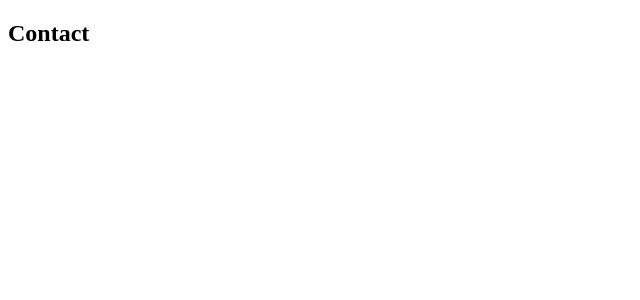
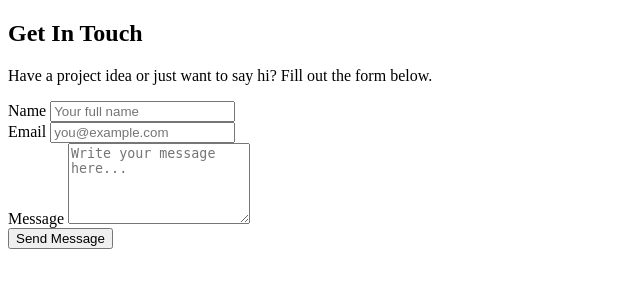
Before and after one commit to Deepak5039/my-portfolio, a Flask app: page /contact in a window 1280 px wide. Before the commit the part shown is almost empty. Shown: the top 300 px of the page, without its empty margins (0-640 px from the left). Run offline with Flask 3, Linux system fonts and the light colour scheme.

Commit message:
Update contact.html

```diff
--- a/templates/contact.html
+++ b/templates/contact.html
@@ -1 +1,32 @@
-{% extends 'base.html' %}{% block content %}<h2>Contact</h2>{% endblock %}
+{% extends 'base.html' %}
+{% block content %}
+<section class="container py-5">
+  <div class="text-center mb-4">
+    <h2 class="fw-bold">Get In Touch</h2>
+    <p class="text-muted">Have a project idea or just want to say hi? Fill out the form below.</p>
+  </div>
+
+  <div class="row justify-content-center">
+    <div class="col-md-8">
+      <form method="POST" class="p-4 shadow rounded bg-light fade-in">
+        <div class="mb-3">
+          <label for="name" class="form-label fw-semibold">Name</label>
+          <input type="text" class="form-control" id="name" name="name" placeholder="Your full name" required>
+        </div>
+
+        <div class="mb-3">
+          <label for="email" class="form-label fw-semibold">Email</label>
+          <input type="email" class="form-control" id="email" name="email" placeholder="you@example.com" required>
+        </div>
+
+        <div class="mb-3">
+          <label for="message" class="form-label fw-semibold">Message</label>
+          <textarea class="form-control" id="message" name="message" rows="5" placeholder="Write your message here..." required></textarea>
+        </div>
+
+        <button type="submit" class="btn btn-primary btn-lg w-100">Send Message</button>
+      </form>
+    </div>
+  </div>
+</section>
+{% endblock %}
```
